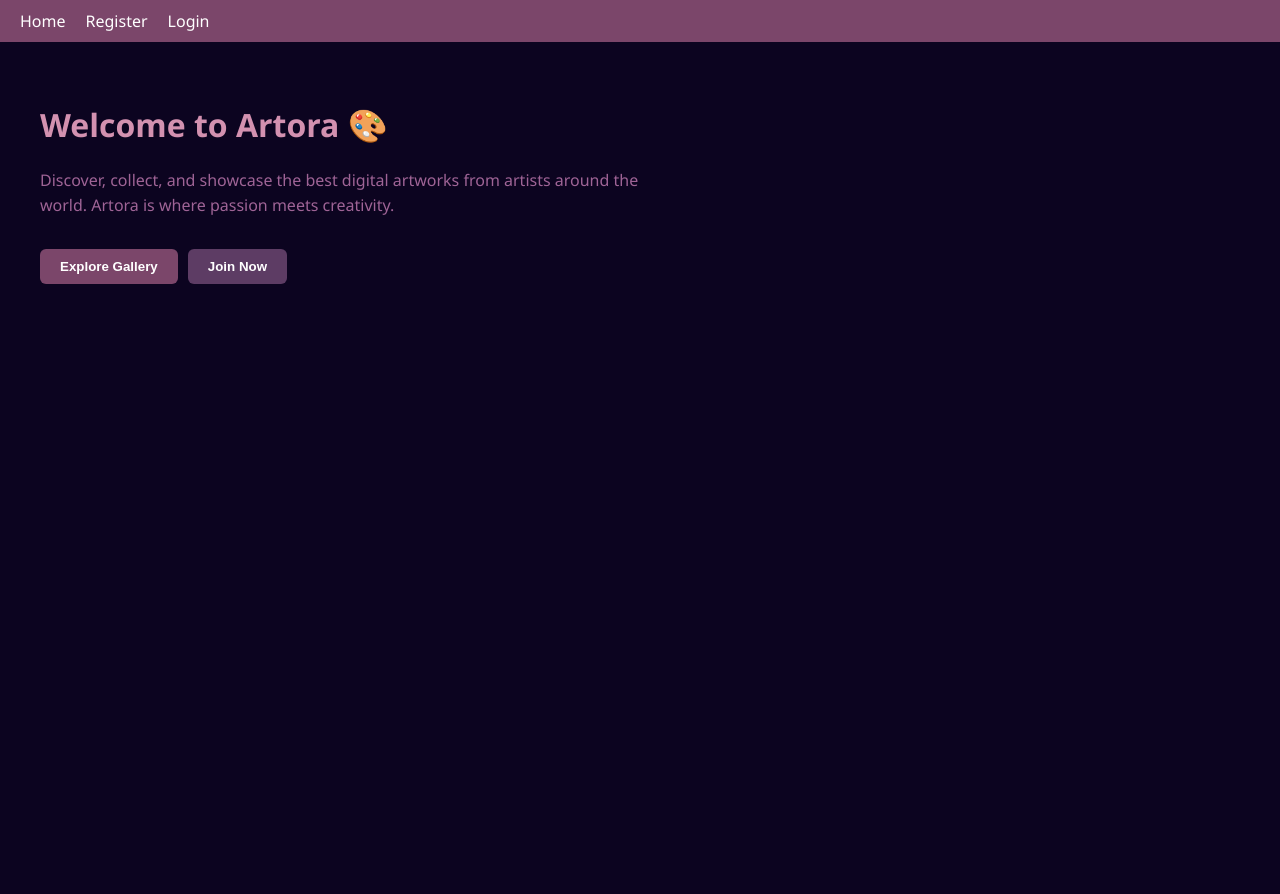
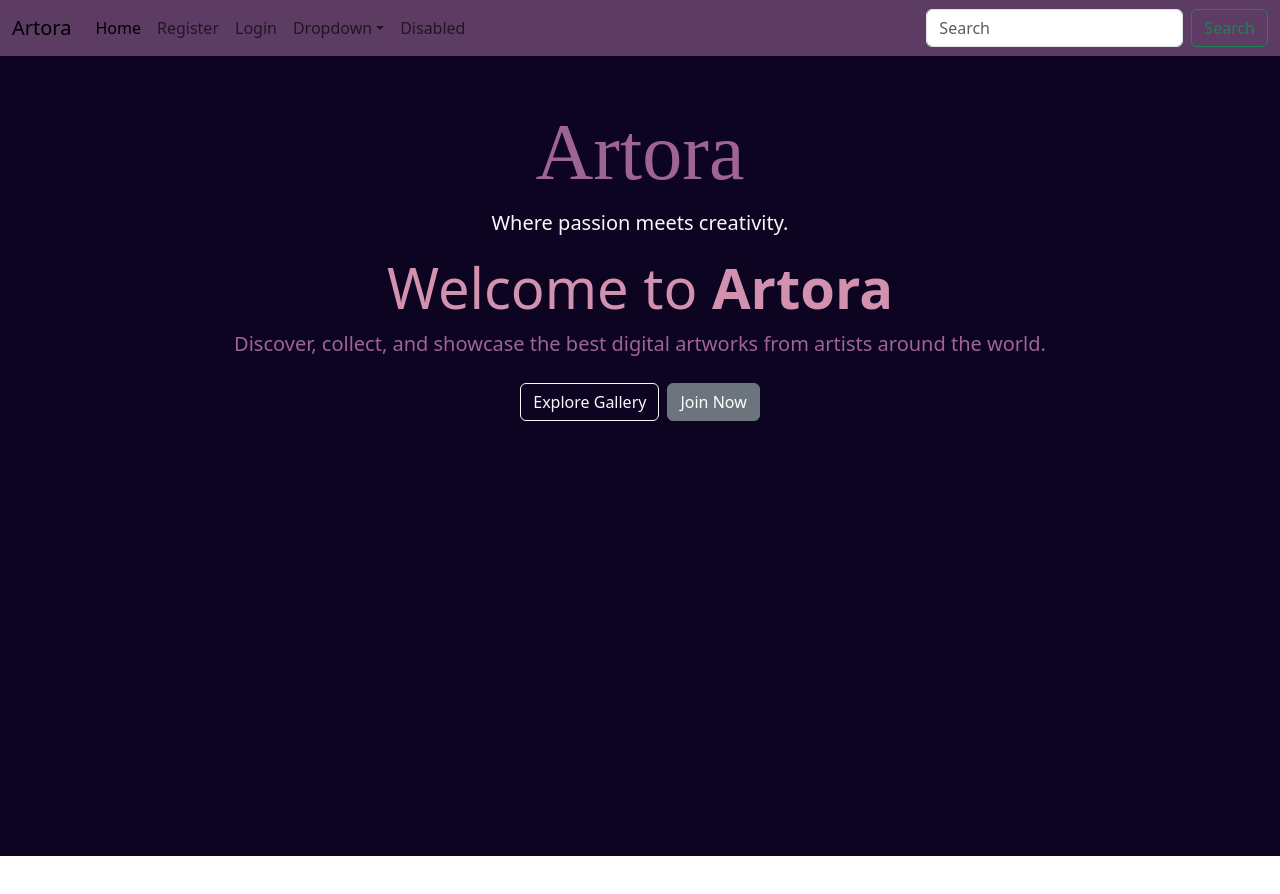
Before and after one commit to ogguyhere/Artora, a React (Create React App) app in the folder frontend/: page / in a window 1280 px wide. Shown: the top 894 px of the page. After the commit the page ends 856 px from the top, so only its background shows below. Built offline with nearby package versions, Linux system fonts and the light colour scheme.

Commit message:
feat(bootstrap)

```diff
--- a/frontend/src/App.js
+++ b/frontend/src/App.js
@@ -8,11 +8,52 @@ import './css/theme.css';
 function App() {
   return (
     <Router>
+      <nav className="navbar navbar-expand-lg navbar-artora">
+        <div className="container-fluid">
+          <Link className="navbar-brand" to="#">Artora</Link>
+          <button className="navbar-toggler" type="button" data-bs-toggle="collapse" data-bs-target="#navbarSupportedContent" aria-controls="navbarSupportedContent" aria-expanded="false" aria-label="Toggle navigation">
+            <span className="navbar-toggler-icon"></span>
+          </button>
+          <div className="collapse navbar-collapse" id="navbarSupportedContent">
+            <ul className="navbar-nav me-auto mb-2 mb-lg-0">
+              <li className="nav-item">
+                <Link className="nav-link active" to="/">Home</Link>
+              </li>
+              <li className="nav-item">
+                <Link className="nav-link" to="/register">Register</Link>
+              </li>
+              <li className="nav-item">
+                <Link className="nav-link" to="/login">Login</Link>
+              </li>
+              <li className="nav-item dropdown">
+                <Link className="nav-link dropdown-toggle" to="#" role="button" data-bs-toggle="dropdown" aria-expanded="true">
+                  Dropdown
+                </Link>
+                <ul className="dropdown-menu">
+                  <li><Link className="dropdown-item" to="#">Action</Link></li>
+                  <li><Link className="dropdown-item" to="#">Another action</Link></li>
+                  <li><hr className="dropdown-divider" /></li>
+                  <li><Link className="dropdown-item" to="#">Something else here</Link></li>
+                </ul>
+              </li>
+              <li className="nav-item">
+                <span className="nav-link" aria-disabled="true">Disabled</span>
+              </li>
+            </ul>
+            <form className="d-flex" role="search">
+              <input className="form-control me-2" type="search" placeholder="Search" aria-label="Search" />
+              <button className="btn btn-outline-success" type="submit">Search</button>
+            </form>
+          </div>
+        </div>
+      </nav>
+
+      {/* Optional custom second navbar
       <nav style={{ backgroundColor: 'var(--color-purple-plum)', padding: '10px' }}>
         <Link to="/" style={{ margin: '0 10px', color: 'white' }}>Home</Link>
         <Link to="/register" style={{ margin: '0 10px', color: 'white' }}>Register</Link>
         <Link to="/login" style={{ margin: '0 10px', color: 'white' }}>Login</Link>
-      </nav>
+      </nav> */}
 
       <Routes>
         <Route path="/" element={<Home />} />
--- a/frontend/src/css/theme.css
+++ b/frontend/src/css/theme.css
@@ -8,7 +8,12 @@
     --color-orchid: #D391B0;
     --color-mauve: #BA6E8F;
 
-    --font-primary: 'Segoe UI', sans-serif;
+    /* --font-primary: 'Segoe UI', sans-serif; */
+}
+
+.navbar-artora {
+    background-color:#5D3C64;
+    color: white;
 }
 
 body {
@@ -37,3 +42,17 @@ button {
 button:hover {
     background-color: var(--color-mauve);
 }
+
+.text-orchid {
+    color: #D391B0;
+}
+
+.text-dusty-rose {
+    color: #9F6496;
+}
+
+.logo-text {
+    color: #9F6496;
+    font-family: 'Great Vibes', cursive;
+    font-size: 5rem;
+}
--- a/frontend/src/index.html
+++ b/frontend/src/index.html
@@ -1,14 +1,18 @@
 <!DOCTYPE html>
 <html lang="en">
+
 <head>
+  <!-- Google Fonts -->
+  <link
+    href="https://fonts.googleapis.com/css2?family=Playfair+Display:wght@600&family=Raleway:wght@400;600&display=swap"
+    rel="stylesheet">
+  <link href="https://fonts.googleapis.com/css2?family=Great+Vibes&family=Parisienne&display=swap" rel="stylesheet">
+
   <meta charset="utf-8" />
-    <link rel="icon" href="%PUBLIC_URL%/favicon.ico" />
+  <!-- <link rel="icon" href="%PUBLIC_URL%/favicon.ico" /> -->
   <meta name="viewport" content="width=device-width, initial-scale=1" />
   <meta name="theme-color" content="#000000" />
-    <meta
-      name="description"
-      content="Web site created using create-react-app"
-    />
+  <meta name="description" content="Web site created using create-react-app" />
   <link rel="apple-touch-icon" href="%PUBLIC_URL%/logo192.png" />
   <!--
       manifest.json provides metadata used when your web app is installed on a
@@ -26,6 +30,7 @@
     -->
   <title>React App</title>
 </head>
+
 <body>
   <noscript>You need to enable JavaScript to run this app.</noscript>
   <div id="root"></div>
@@ -40,4 +45,5 @@
       To create a production bundle, use `npm run build` or `yarn build`.
     -->
 </body>
+
 </html>
--- a/frontend/src/index.js
+++ b/frontend/src/index.js
@@ -3,6 +3,11 @@ import ReactDOM from 'react-dom/client';
 import './index.css';
 import App from './App';
 import reportWebVitals from './reportWebVitals';
+import 'bootstrap/dist/css/bootstrap.min.css';
+import 'bootstrap/dist/js/bootstrap.bundle.min';
+
+
+
 
 const root = ReactDOM.createRoot(document.getElementById('root'));
 root.render(
--- a/frontend/src/pages/Home.js
+++ b/frontend/src/pages/Home.js
@@ -2,19 +2,42 @@
 import React from 'react';
 import '../css/theme.css';
 
+// function Home() {
+//   return (
+//     <div style={{ padding: '40px', backgroundColor: 'var(--color-dark)', minHeight: '100vh' }}>
+//       <h1 style={{ color: 'var(--color-orchid)' }}>Welcome to Artora </h1>
+//       <p style={{ maxWidth: '600px', lineHeight: '1.6', color: 'var(--color-dusty-rose)' }}>
+//         Discover, collect, and showcase the best digital artworks from artists around the world.
+//         Artora is where passion meets creativity.
+//       </p>
+//       <div style={{ marginTop: '30px' }}>
+//         <button style={{ marginRight: '10px' }}>Explore Gallery</button>
+//         <button style={{ backgroundColor: 'var(--color-mauve-deep)' }}>Join Now</button>
+//       </div>
+//     </div>
+//   );
+// }
+
+
 function Home() {
     return (
-    <div style={{ padding: '40px', backgroundColor: 'var(--color-dark)', minHeight: '100vh' }}>
-      <h1 style={{ color: 'var(--color-orchid)' }}>Welcome to Artora 🎨</h1>
-      <p style={{ maxWidth: '600px', lineHeight: '1.6', color: 'var(--color-dusty-rose)' }}>
+        <div className="container-fluid py-5 text-light" style={{ backgroundColor: '#0C0420', minHeight: '100vh' }}>
+            <h1 className="text-center logo-text">Artora</h1>
+            <p className="text-center lead">Where passion meets creativity.</p>
+
+            <div className="text-center">
+                <h1 className="display-4 text-orchid">Welcome to <span className="fw-bold">Artora</span></h1>
+                <p className="lead text-dusty-rose">
                     Discover, collect, and showcase the best digital artworks from artists around the world.
-        Artora is where passion meets creativity.
                 </p>
-      <div style={{ marginTop: '30px' }}>
-        <button style={{ marginRight: '10px' }}>Explore Gallery</button>
-        <button style={{ backgroundColor: 'var(--color-mauve-deep)' }}>Join Now</button>
+                <div className="mt-4">
+                    <button className="btn btn-outline-light me-2">Explore Gallery</button>
+                    <button className="btn btn-secondary">Join Now</button>
                 </div>
             </div>
+
+        </div>
+
     );
 }
 
```
Lines whose indentation alone changed are shown as unchanged.
